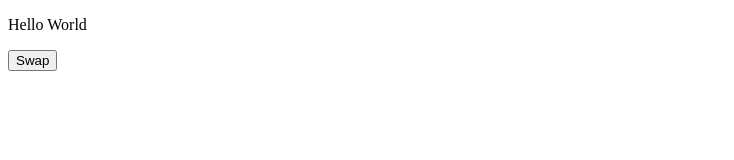
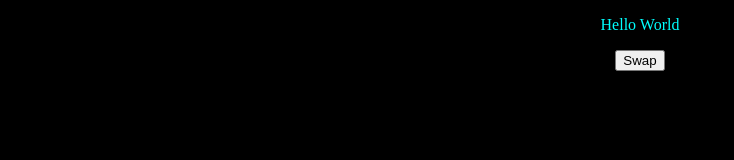
Before and after one commit to acciojob/dark-theme-ukdgit, a website: page main.html in a window 1280 px wide. Both pictures are taken after a click on the button "Swap". Shown: the whole page, without its empty margins (0-734 px from the left). Drawn offline with Linux system fonts and the light colour scheme.

Commit message:
created a submission

```diff
--- a/main.html
+++ b/main.html
@@ -7,12 +7,12 @@
     <link rel="stylesheet" href="styles.css">
   </head>
   <body>
-    <main>
+    <main id="main">
       <!-- html markup here -->
       <p id="ptag">
         Hello World
       </p>
-      <button>Swap</button>
+      <button onclick="myFunction()" id="swap">Swap</button>
     </main>
     <script src="./script.js"></script>
   </body>
--- a/script.js
+++ b/script.js
@@ -1 +1,4 @@
-//your code here
+function myFunction() {
+        var element = document.body;
+        element.classList.toggle("dark");
+        }
--- a/styles.css
+++ b/styles.css
@@ -1,16 +1,11 @@
-#app{
-  height:90vh;
-}
-.night{
-  background-color: black;
-  color:white;
+#main {
+	justify-content: flex;
+	text-align: center;
 }
 
-#swap{
-  outline:0;
+#ptag {
+	color: rgb(0,256,256,256);
 }
-
-.button_night{
-  background-color:blue;
-  color:white;
+.dark {
+	background: rgb(0,0,0,1);
 }
```
